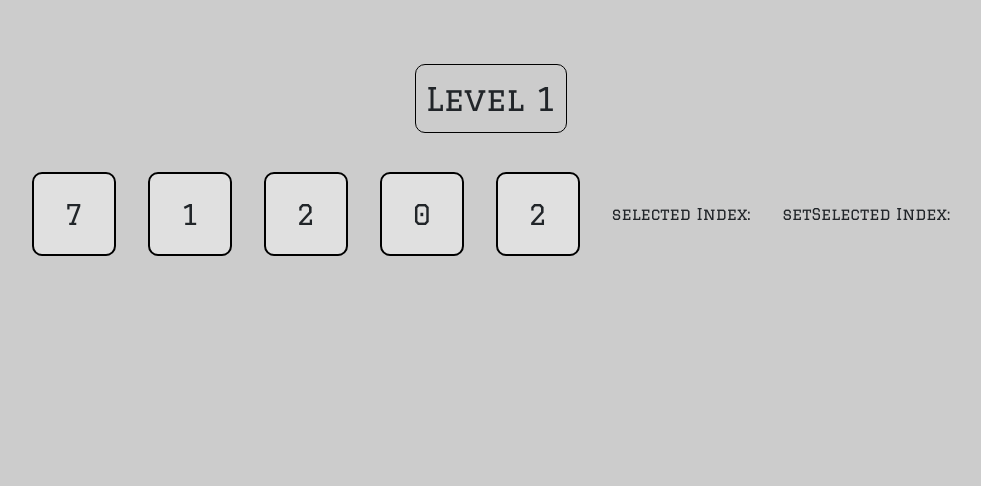
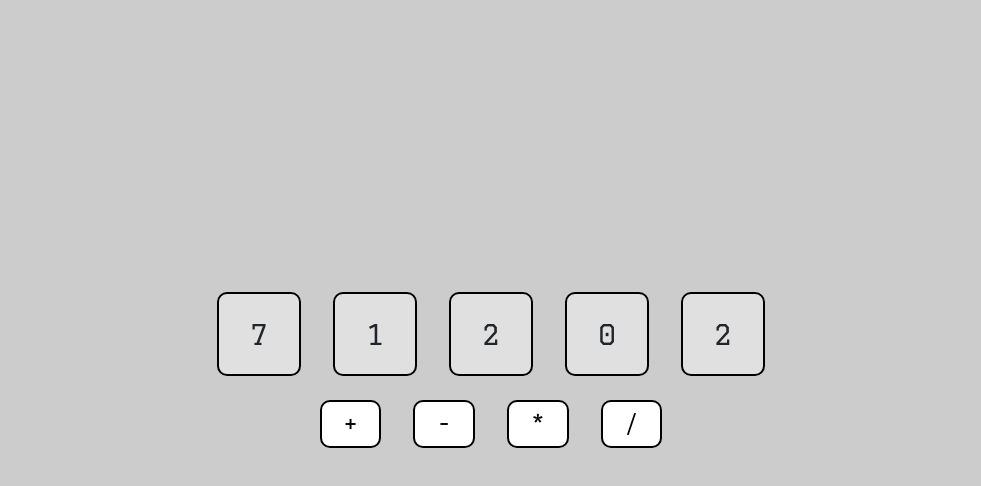
Before and after one commit to rial-git/reach69, a React (Vite) app: page /level1 in a window 1280 px wide. Shown: the top 486 px of the page, without its empty margins (149-1130 px from the left). Built offline with nearby package versions, Linux system fonts and the light colour scheme.

Commit message:
Vibe coded, pls review

```diff
--- a/src/App.jsx
+++ b/src/App.jsx
@@ -1,7 +1,7 @@
 import { useState } from 'react';
 import { BrowserRouter as Router, Routes, Route, useNavigate } from 'react-router-dom';
 import './App.css';
-import Level1 from './Level1'; // Import your Level1 component
+import Level1 from './level1'; // Import your Level1 component
 import Testmode from './testmode'
 
 function App() {
@@ -29,7 +29,7 @@ function AppWrapper() {
       <Routes>
         <Route path="/" element={<App />} />
         <Route path="/level1" element={<Level1 />} />
-        <Route path ="testmode" element={<Testmode />} />
+        <Route path ="/testmode" element={<Testmode />} />
       </Routes>
     </Router>
   );
--- a/src/level1.css
+++ b/src/level1.css
@@ -68,27 +68,36 @@
   opacity: 0.6;
 }
 
-.addition-button {
-  font-size: 2rem;
-  width: 3em;
-  height: 3em;
+.operation-button {
+  font-size: 1.5rem;
+  width: 2em;
+  height: 2em;
   display: flex;
   align-items: center;
   justify-content: center;
   background-color: #fff;
   border: 2px solid black;
+  color: #000;
   border-radius: 10px;
   cursor: pointer;
   margin-bottom: 1.5em;
   transition: background-color 0.2s, box-shadow 0.2s;
 }
 
-.addition-button:hover {
+.operation-button:hover {
   background-color: #f0f0f0;
 }
 
-.addition-button.active {
+.operation-button.selected {
   background-color: #000;
   color: white;
   box-shadow: 0 0 10px #000;
 }
+
+.operations{
+  display: flex;
+  justify-content: center;
+  align-items: center;
+  gap: 2rem;
+  margin-bottom: 1.5em;
+}
--- a/src/level1.jsx
+++ b/src/level1.jsx
@@ -1,71 +1,215 @@
-// Suggested React-based implementation for intuitive number selection and merging
-import React, { useState } from 'react';
+import React, { useReducer } from 'react';
 import './level1.css';
 
-const Level1 = () => {
-  const [blocks, setBlocks] = useState([
-    { value: '7', merged: false },
-    { value: '1', merged: false },
-    { value: '2', merged: false },
-    { value: '0', merged: false },
-    { value: '2', merged: false },
-  ]);
-  const [selectedIndex, setSelectedIndex] = useState(null);
+/**
+ * Block object represents a number block in the game.
+ * @typedef {Object} Block
+ * @property {string} id        Unique identifier.
+ * @property {string} value     Numeric value as string.
+ * @property {Block[]|null} root Children blocks if merged, null otherwise.
+ */
 
-  const handleClick = (index) => {
-    if (selectedIndex === null) {
-      setSelectedIndex(index);
-    } else if (
-      Math.abs(selectedIndex - index) === 1
-    //   &&
-    //   !blocks[index].merged
+/** Initial numbers (replace with backend fetch later) */
+const initialNums = [7, 1, 2, 0, 2];
 
-    ) {
-      const newBlocks = [...blocks];
-      const mergedValue = newBlocks[selectedIndex].value + newBlocks[index].value;
-      const minIndex = Math.min(selectedIndex, index);
-      newBlocks.splice(minIndex, 2, { value: mergedValue, merged: true });
-      setBlocks(newBlocks);
-      setSelectedIndex(null);
-    } else {
-      setSelectedIndex(index);
+/** Generate blocks from the initial numbers */
+const generateInitBlocks = (nums) =>
+  nums.map((num, i) => ({
+    id: `block-${i}-${Date.now()}`,
+    value: num.toString(),
+    root: null,
+  }));
+
+/** The reducer’s initial state */
+const initialState = {
+  blocks: generateInitBlocks(initialNums),
+  selection: { numbers: [], operation: null },
+  error: null,
+};
+
+/** Core reducer handling selections, calculations, and undo */
+function reducer(state, action) {
+  switch (action.type) {
+    case 'SELECT_NUMBER': {
+      const idx = action.payload;
+      const { numbers, operation } = state.selection;
+
+      // Can't pick a third number before an operation
+      if (numbers.length === 2 && !operation) {
+        return { ...state, error: 'Select an operation or reset before choosing another number.' };
+      }
+
+      // First click
+      if (numbers.length === 0) {
+        return { ...state, selection: { numbers: [idx], operation: null }, error: null };
+      }
+
+      // Second click
+      if (numbers.length === 1) {
+        if (numbers[0] === idx) {
+          // ignore re-clicking same block
+          return state;
+        }
+        // If op already chosen, do calculation now
+        if (operation) {
+          return performCalculation(state, numbers[0], idx, operation);
+        }
+        // Otherwise just select the second number
+        return {
+          ...state,
+          selection: { numbers: [numbers[0], idx], operation: null },
+          error: null,
+        };
+      }
+
+      return state;
     }
+
+    case 'SELECT_OPERATION': {
+      const op = action.payload;
+      const { numbers } = state.selection;
+
+      // If two numbers already picked, calculate immediately
+      if (numbers.length === 2) {
+        return performCalculation(state, numbers[0], numbers[1], op);
+      }
+
+      // Otherwise just set the operation
+      return {
+        ...state,
+        selection: { numbers: [...numbers], operation: op },
+        error: null,
+      };
+    }
+
+    case 'UNDO': {
+      const idx = action.payload;
+      const block = state.blocks[idx];
+
+      if (!block.root) {
+        // Nothing to split
+        return { ...state, error: 'Nothing to undo here.' };
+      }
+
+      // Replace the merged block with its two children
+      const newBlocks = [...state.blocks];
+      newBlocks.splice(idx, 1, ...block.root);
+
+      return {
+        blocks: newBlocks,
+        selection: { numbers: [], operation: null },
+        error: null,
+      };
+    }
+
+    default:
+      return state;
+  }
+}
+
+/**
+ * Helper to perform the calculation and return the next state.
+ */
+function performCalculation(state, i1, i2, op) {
+  const b1 = state.blocks[i1];
+  const b2 = state.blocks[i2];
+  const v1 = parseFloat(b1.value);
+  const v2 = parseFloat(b2.value);
+
+  if (op === '/' && v2 === 0) {
+    return {
+      ...state,
+      selection: { numbers: [], operation: null },
+      error: 'Division by zero is not allowed.',
+    };
+  }
+
+  let result;
+  switch (op) {
+    case '+': result = v1 + v2; break;
+    case '-': result = v1 - v2; break;
+    case '*': result = v1 * v2; break;
+    case '/': result = v1 / v2; break;
+    default: return state;
+  }
+
+  const mergedBlock = {
+    id: `block-${Date.now()}-${Math.random()}`,
+    value: result.toString(),
+    root: [b1, b2],
   };
 
-  const handleRightClick = (index, e) => {
+  const newBlocks = [...state.blocks];
+  const minIndex = Math.min(i1, i2);
+  newBlocks.splice(minIndex, 2, mergedBlock);
+
+  return {
+    blocks: newBlocks,
+    selection: { numbers: [], operation: null },
+    error: null,
+  };
+}
+
+/**
+ * Level1 component
+ */
+const Level1 = () => {
+  const [state, dispatch] = useReducer(reducer, initialState);
+  const {
+    blocks,
+    selection: { numbers, operation },
+    error,
+  } = state;
+
+  const onNumberClick = (idx) => {
+    dispatch({ type: 'SELECT_NUMBER', payload: idx });
+  };
+
+  const onOperationClick = (op) => {
+    dispatch({ type: 'SELECT_OPERATION', payload: op });
+  };
+
+  const onRightClick = (e, idx) => {
     e.preventDefault();
-    const block = blocks[index];
-    if (block.merged) {
-      const newBlocks = [...blocks];
-      const splitValues = block.value.split('');
-      newBlocks.splice(index, 1, ...splitValues.map(v => ({ value: v, merged: false })));
-      setBlocks(newBlocks);
-    }
+    dispatch({ type: 'UNDO', payload: idx });
   };
 
   return (
-    <div className="puzzle">
-      <div className="level1">Level 1</div>
+    <div className="puzzle-container">
+      {error && (
+        <div className="error-message" role="alert">
+          {error}
+        </div>
+      )}
+
       <div className="numbers">
-        {blocks.map((block, index) => (
+        {blocks.map((block, idx) => (
           <div
-            key={index}
-            className={`number ${index === selectedIndex ? 'selected' : ''} ${block.merged ? 'merged' : ''}`}
-            onClick={() => handleClick(index)}
-            onContextMenu={(e) => handleRightClick(index, e)}
-            title={block.merged ? 'Right-click to split' : ''}
+            key={block.id}
+            className={`number ${numbers.includes(idx) ? 'selected' : ''}`}
+            onClick={() => onNumberClick(idx)}
+            onContextMenu={(e) => onRightClick(e, idx)}
+            title={block.root ? 'Right-click to split' : ''}
           >
             {block.value}
           </div>
         ))}
-
-        <div> selected Index: {selectedIndex} </div>
-        <div> setSelected Index: {setSelectedIndex} </div>
-
-
+      </div>
+      <br></br>
+      <div className="operations">
+        {['+', '-', '*', '/'].map((op) => (
+          <button
+            key={op}
+            type="button"
+            className={`operation-button ${operation === op ? 'selected' : ''}`}
+            onClick={() => onOperationClick(op)}
+          >
+            {op}
+          </button>
+        ))}
       </div>
     </div>
   );
 };
 
-export default Level1;
+export default React.memo(Level1);
```
